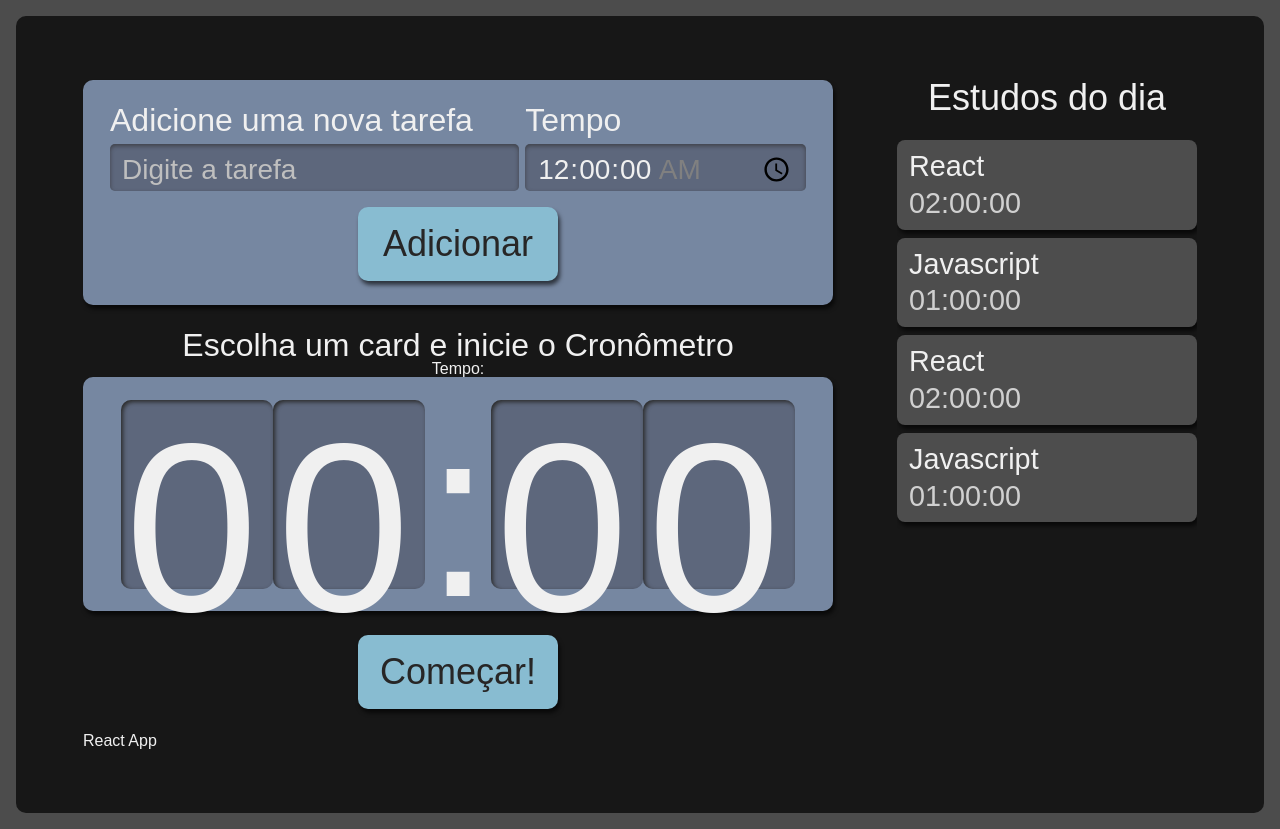
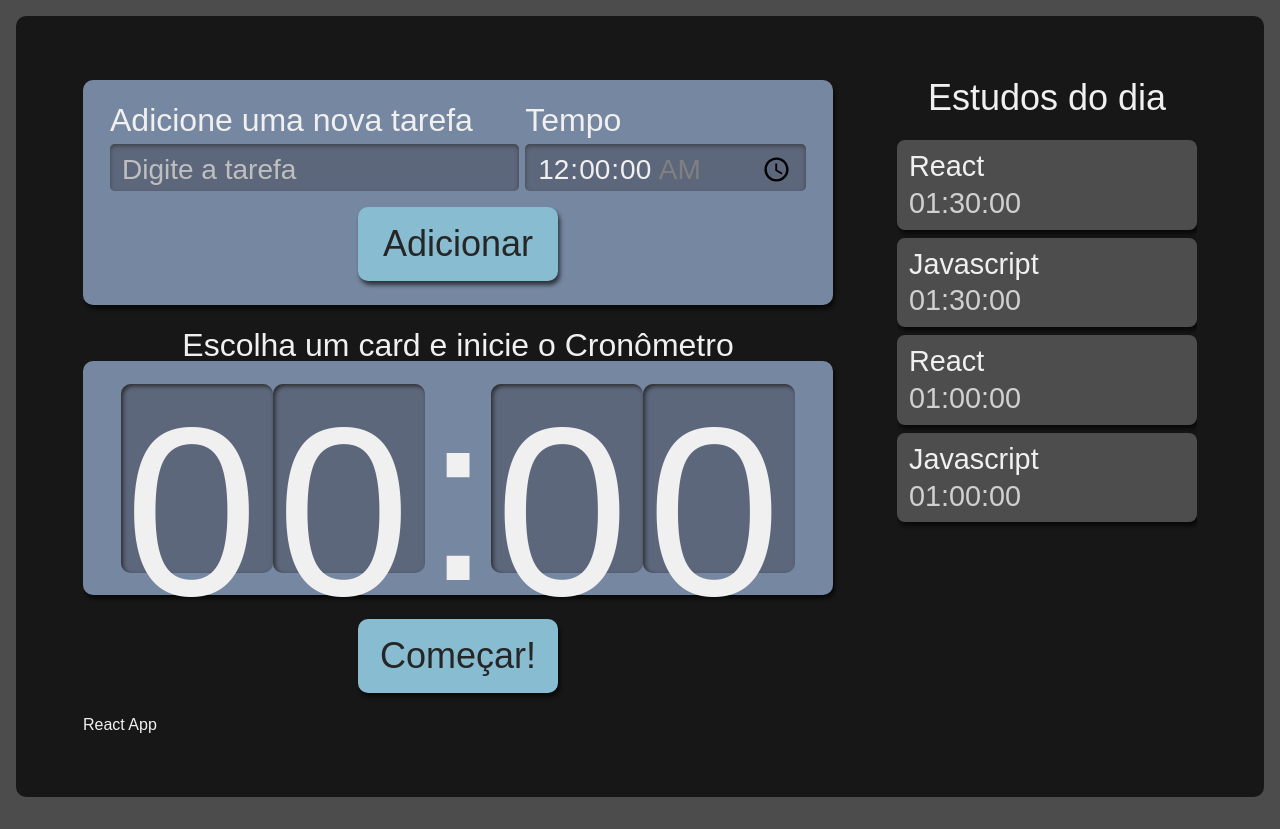
Before and after one commit to Chikrem/react-alura-studies, a React (Create React App) app: page / in a window 1280 px wide. Built offline with nearby package versions, Linux system fonts and the light colour scheme.

Commit message:
Mostrando Valores no Relógio

```diff
--- a/src/componentes/Cronometro/Relogio/index.tsx
+++ b/src/componentes/Cronometro/Relogio/index.tsx
@@ -1,13 +1,22 @@
 import style from './Relogio.module.scss';
 
-export default function Relogio() {
+interface RelogioProps {
+  tempo: number | undefined;
+}
+
+export default function Relogio({ tempo = 0 }: RelogioProps) {
+  const minutos = Math.floor(tempo / 60);
+  const segundos = tempo % 60;
+  const [minutoDezena, minutoUnidade] = String(minutos).padStart(2, '0');
+  const [segundoDezena, segundoUnidade] = String(segundos).padStart(2, '0');
+
   return (
     <>
-      <span className={style.relogioNumero}>0</span>
-      <span className={style.relogioNumero}>0</span>
+      <span className={style.relogioNumero}>{minutoDezena}</span>
+      <span className={style.relogioNumero}>{minutoUnidade}</span>
       <span className={style.relogioDivisao}>:</span>
-      <span className={style.relogioNumero}>0</span>
-      <span className={style.relogioNumero}>0</span>
+      <span className={style.relogioNumero}>{segundoDezena}</span>
+      <span className={style.relogioNumero}>{segundoUnidade}</span>
     </>
-  )
+  );
 }
--- a/src/componentes/Cronometro/index.tsx
+++ b/src/componentes/Cronometro/index.tsx
@@ -2,28 +2,31 @@
 import Relogio from "./Relogio";
 import style from "./Cronometro.module.scss";
 import { Tarefas } from "../../types/tarefas";
-import { useState } from "react";
+import { useState, useEffect } from "react";
 import { tempoParaSegundos } from "../../common/utils/time";
 
 interface Props {
-  selecionado: Tarefas | undefined
+  selecionado: Tarefas | undefined;
 }
 
 export default function Cronometro({ selecionado }: Props) {
   const [tempo, setTempo] = useState<number>();
-  if(selecionado?.tempo) {
-    setTempo(tempoParaSegundos(selecionado?.tempo));
-  }
+
+  useEffect(() => {
+    if (selecionado?.tempo) {
+      setTempo(tempoParaSegundos(selecionado.tempo));
+    }
+  }, [selecionado]);
+
   return (
     <div className={style.cronometro}>
       <p className={style.titulo}>Escolha um card e inicie o Cronômetro</p>
-      Tempo: {tempo}
       <div className={style.relogioWrapper}>
-        <Relogio />
+        <Relogio tempo = {tempo}/>
       </div>
       <Botao>
         Começar!
       </Botao>
     </div>
-  )
+  );
 }
--- a/src/pages/App.tsx
+++ b/src/pages/App.tsx
@@ -10,21 +10,21 @@
   const [tarefas, setTarefas] = useState<Tarefas[]>([
     {
       tarefa: "React",
-      tempo: "02:00:00",
+      tempo: "01:30:00",
       selecionado: false,
       completado: false,
       id: uuidv4(),
     },
     {
       tarefa: "Javascript",
-      tempo: "01:00:00",
+      tempo: "01:30:00",
       selecionado: false,
       completado: false,
       id: uuidv4(),
     },
     {
       tarefa: "React",
-      tempo: "02:00:00",
+      tempo: "01:00:00",
       selecionado: false,
       completado: false,
       id: uuidv4(),
--- a/tsconfig.json
+++ b/tsconfig.json
@@ -19,6 +19,7 @@
     "isolatedModules": true,
     "noEmit": true,
     "jsx": "react-jsx",
+    "downlevelIteration": true,
     "plugins": [{ "name": "typescript-plugin-css-modules" }]
   },
   "include": [
```
